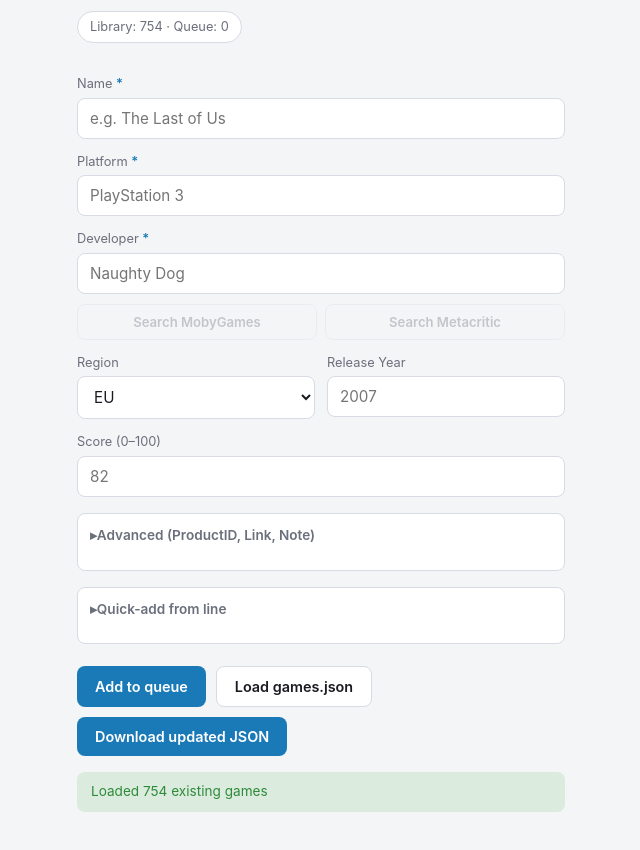
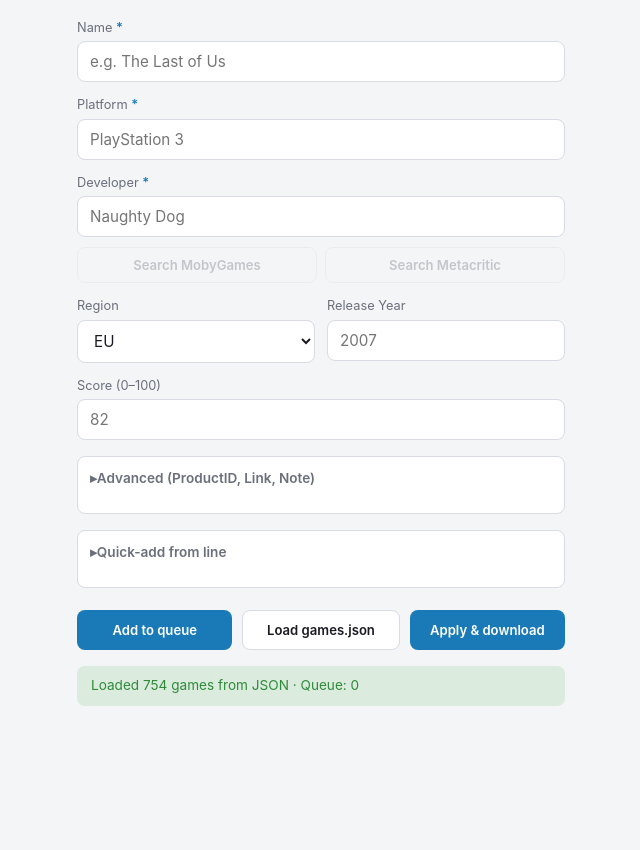
Before and after one commit to wierucha/games-library, a plain HTML site: page add-game.html in a window 1280 px wide. Shown: the part 72-922 px from the top of the page, without its empty margins (319-959 px from the left). After the commit the page ends 838 px from the top, so only its background shows below. Drawn offline with Linux system fonts and the light colour scheme.

Commit message:
Add files via upload
qol changes

```diff
--- a/add-game.html
+++ b/add-game.html
@@ -103,6 +103,16 @@
       gap: 10px;
       margin-top: 22px;
       flex-wrap: wrap;
+    }
+    .btn-row-main {
+      flex-wrap: nowrap;
+    }
+    .btn-row-main button {
+      flex: 1;
+      min-width: 0;
+      padding: 11px 10px;
+      font-size: 0.82rem;
+      white-space: nowrap;
     }
     .search-btns {
       display: flex;
@@ -245,8 +255,6 @@
     <button type="button" id="themeToggle" class="theme-btn" aria-label="Toggle theme" title="Toggle theme">☾</button>
   </div>
 
-  <div class="lib-stats" id="libStats">Library: — · Queue: 0</div>
-
   <form id="form">
     <label for="name">Name <span class="req">*</span></label>
     <input id="name" required placeholder="e.g. The Last of Us" />
@@ -309,10 +317,10 @@
       </div>
     </details>
 
-    <div class="btn-row">
+    <div class="btn-row btn-row-main">
       <button type="submit" class="btn-primary" id="submitBtn">Add to queue</button>
       <button type="button" id="loadBtn" class="btn-secondary">Load games.json</button>
-      <button type="button" id="downloadBtn" class="btn-primary" disabled>Download updated JSON</button>
+      <button type="button" id="downloadBtn" class="btn-primary" disabled>Apply & download</button>
     </div>
   </form>
 
@@ -345,7 +353,6 @@
     const regionSelect = $("regionSelect");
     const regionCustom = $("regionCustom");
     const submitBtn = $("submitBtn");
-    const libStats = $("libStats");
     const scorePreview = $("scorePreview");
     const themeBtn = $("themeToggle");
 
@@ -465,10 +472,6 @@
       }
     }
 
-    function updateLibStats() {
-      libStats.textContent = `Library: ${baseGames.length} · Queue: ${queue.length}`;
-    }
-
     function updateScorePreview() {
       const score = parseFloat($("score").value);
       if (!score && score !== 0) {
@@ -586,7 +589,6 @@
       queueCount.textContent = queue.length;
       queueSection.hidden = queue.length === 0;
       downloadBtn.disabled = queue.length === 0 && baseGames.length === 0;
-      updateLibStats();
       queueList.innerHTML = queue.map((g, i) => `
         <div class="queue-item">
           <span>${escapeHtml(g.Name)} <small style="color:var(--muted)">(${escapeHtml(g.Platform)})</small></span>
@@ -657,8 +659,7 @@
         if (res.ok) {
           baseGames = await res.json();
           populatePlatforms();
-          updateLibStats();
-          showStatus(`Loaded ${baseGames.length} existing games`);
+              showStatus(`Loaded ${baseGames.length} games from JSON · Queue: ${queue.length}`);
           downloadBtn.disabled = false;
           return;
         }
@@ -673,8 +674,7 @@
         try {
           baseGames = JSON.parse(await file.text());
           populatePlatforms();
-          updateLibStats();
-          showStatus(`Loaded ${baseGames.length} games from ${file.name}`);
+              showStatus(`Loaded ${baseGames.length} games from ${file.name} · Queue: ${queue.length}`);
           downloadBtn.disabled = false;
         } catch (e) {
           showStatus("Could not parse JSON file", "err");
@@ -794,8 +794,6 @@
 
     initTheme();
     populatePlatforms();
-    updateLibStats();
-
     // Restore last platform / developer / region
     try {
       const rp = localStorage.getItem("addGame_platform");
```
